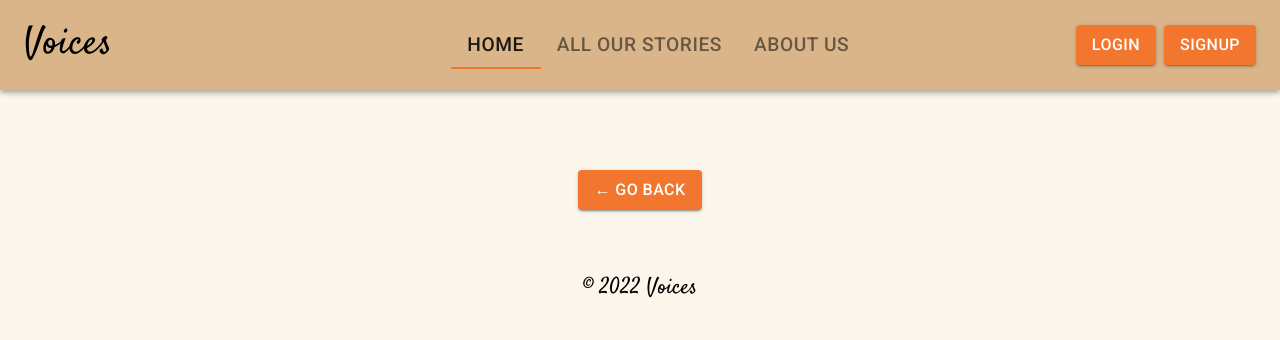
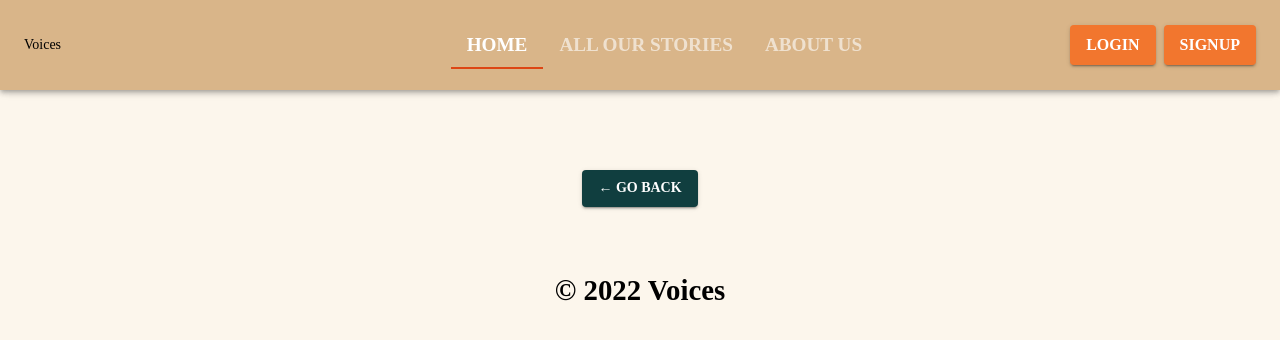
Before and after one commit to grace-anderson/voices, a React (Create React App) app in the folder client/: page /thoughts/1 in a window 1280 px wide. Shown: the top 340 px of the page. Built offline with nearby package versions, Linux system fonts and the light colour scheme; no server answers.

Commit message:
started update

```diff
--- a/client/src/components/Footer/index.jsx
+++ b/client/src/components/Footer/index.jsx
@@ -5,18 +5,18 @@
   Button,
   Container,
   Grid,
-  styled,
+  // styled,
   Typography,
 } from "@mui/material";
 
-const CustomisedButton = styled(Button)`
-  font-size: 1rem;
-  color: white;
-  background: #f2762e;
-  :hover {
-    color: white;
-  }
-`;
+// const CustomisedButton = styled(Button)`
+//   font-size: 1rem;
+//   color: white;
+//   background: #f2762e;
+//   :hover {
+//     color: white;
+//   }
+// `;
 
 const Footer = () => {
   const location = useLocation();
@@ -29,13 +29,13 @@
             <Grid item xs={12}>
               <Box textAlign={"center"}>
               {location.pathname !== "/" && (
-                <CustomisedButton
+                <Button
                   variant="contained"
                   sx={{ margin: 3 }}
                   onClick={() => navigate(-1)}
                 >
                   &larr; Go Back
-                </CustomisedButton>
+                </Button>
               )}
               </Box>
             </Grid>
--- /dev/null
+++ b/client/src/components/theme.js
@@ -0,0 +1,86 @@
+import { createTheme } from "@mui/material";
+
+export const theme = createTheme ({
+  palette: {
+    type: 'light',
+    primary: {
+      main: '#103E3F',
+    },
+    secondary: {
+      main: '#DD4614',
+    },
+    background: {
+      paper: '#eeedeb',
+      default: '#fcfbfb',
+    },
+    divider: '#A61A14',
+    text: {
+      primary: '#181517',
+      secondary: '#2f2c2e',
+      disabled: '#464445',
+      hint: '#5d5b5d',
+    },
+    error: {
+      main: '#A61A14',
+    },
+  },
+  typography: {
+    h1: {
+      fontFamily: 'IBM Plex Mono',
+      fontSize: '4rem',
+      fontWeight: 400,
+    },
+    h2: {
+      fontFamily: 'IBM Plex Mono',
+      fontSize: '3rem',
+      fontWeight: 500,
+    },
+    h3: {
+      fontSize: '2.6rem',
+      fontWeight: 500,
+      fontFamily: 'IBM Plex Mono',
+    },
+    h4: {
+      fontSize: '2rem',
+      fontWeight: 600,
+      fontFamily: 'IBM Plex Mono',
+    },
+    h5: {
+      fontWeight: 600,
+      fontSize: '1.8rem',
+      fontFamily: 'IBM Plex Mono',
+    },
+    h6: {
+      fontWeight: 600,
+      fontSize: '1.4rem',
+      fontFamily: 'IBM Plex Mono',
+    },
+    subtitle1: {
+      fontWeight: 600,
+    },
+    button: {
+      fontWeight: 800,
+      fontFamily: 'IBM Plex Mono',
+    },
+    caption: {
+      fontWeight: 700,
+      fontFamily: 'IBM Plex Mono',
+    },
+    overline: {
+      fontWeight: 600,
+      fontFamily: 'IBM Plex Mono',
+    },
+    body2: {
+      fontFamily: 'Cardo',
+      fontSize: '1.1rem',
+      fontWeight: 500,
+      lineHeight: 1.52,
+    },
+    body1: {
+      fontFamily: 'Cardo',
+      fontSize: '1.2rem',
+      fontWeight: 600,
+    },
+    fontFamily: 'IBM Plex Mono',
+  },
+});
```
Also changed, not shown: client/src/components/theme-old.jsx (renamed from client/src/components/theme.jsx).
